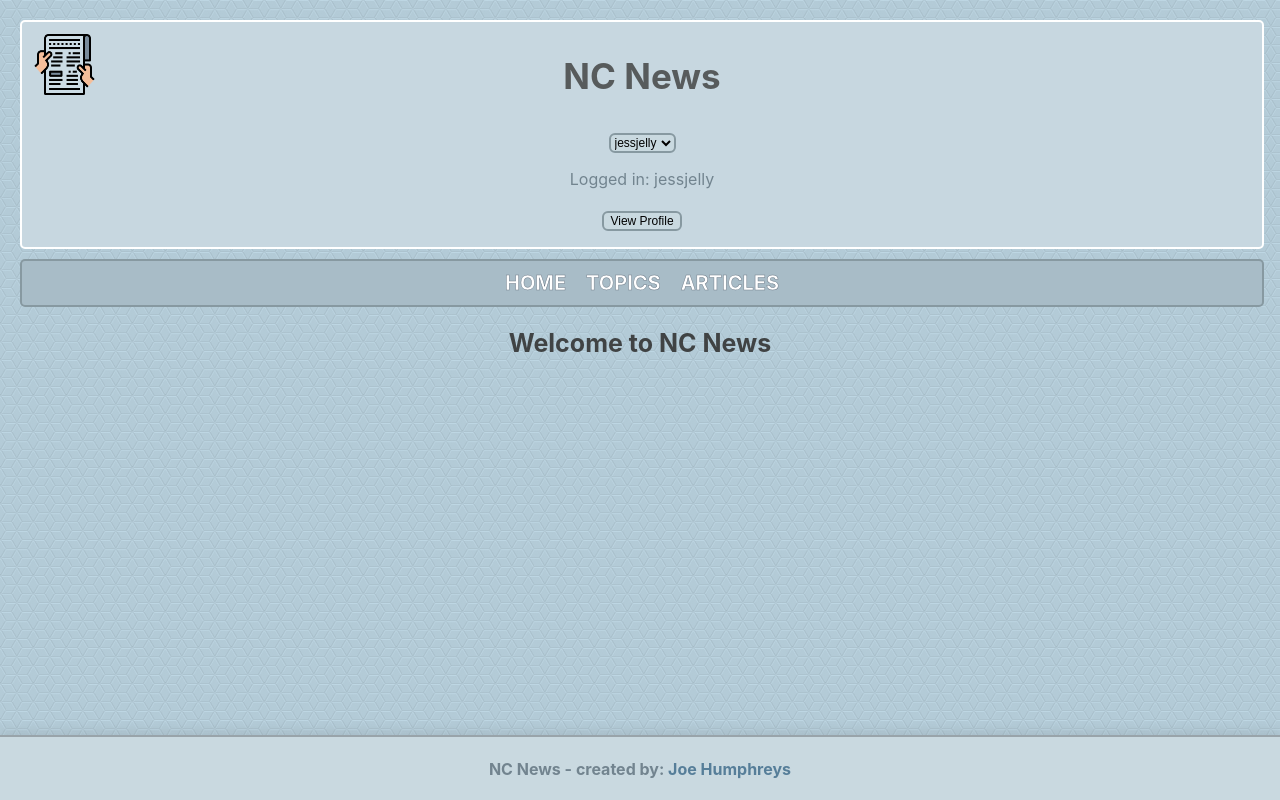
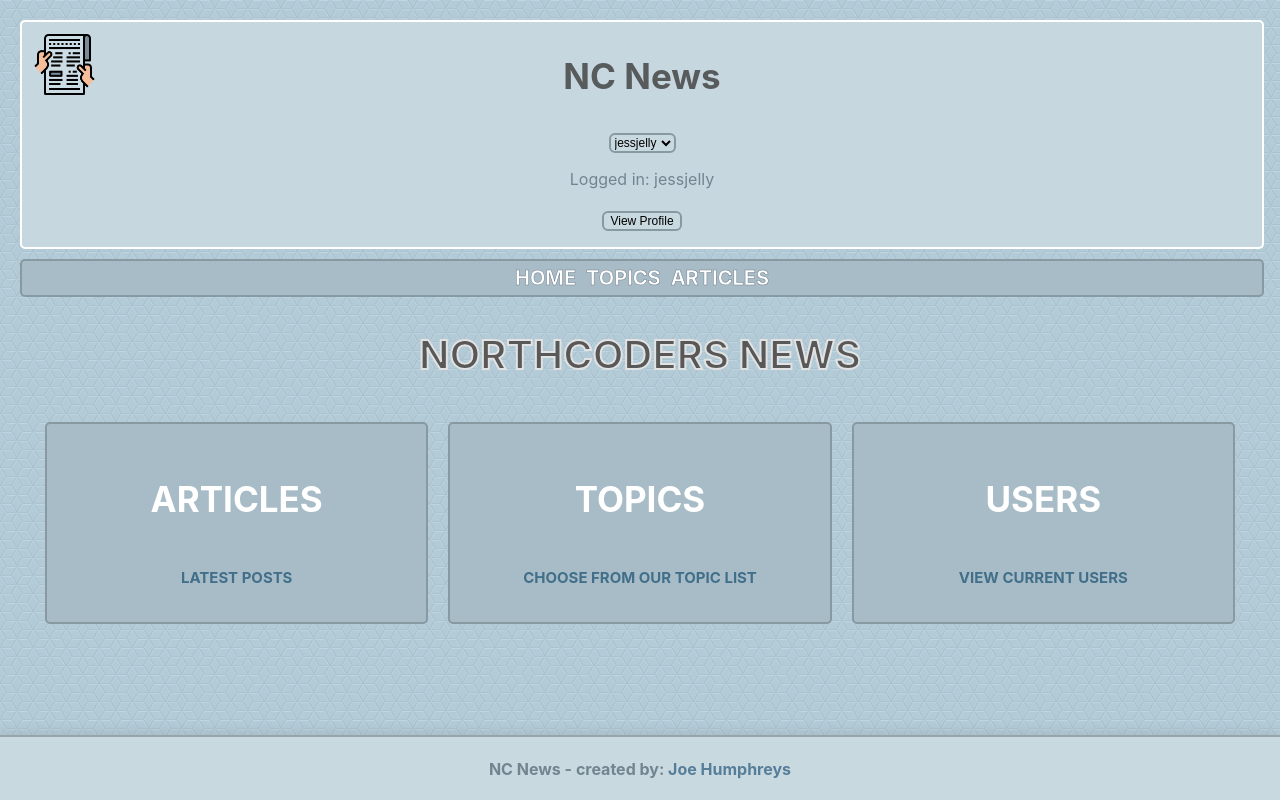
Before and after one commit to jbh94/fe-nc-news, a React (Create React App) app in the folder fe-nc-news/: page / in a window 1280 px wide. Built offline with nearby package versions, Linux system fonts and the light colour scheme; the HTML template or start-up script is replaced by a standard one.

Commit message:
style changes & misc bug fixes

```diff
--- a/fe-nc-news/package.json
+++ b/fe-nc-news/package.json
@@ -37,6 +37,7 @@
     "@iconify/icons-foundation": "^1.0.1",
     "@iconify/icons-ion": "^1.0.2",
     "@iconify/icons-mdi": "^1.0.10",
+    "@iconify/icons-twemoji": "^1.0.3",
     "@iconify/react": "^1.1.1"
   }
 }
--- a/fe-nc-news/src/App.css
+++ b/fe-nc-news/src/App.css
@@ -15,6 +15,11 @@
   text-align: center;
   background-color: #cfe9f7;
 } */
+
+.container img {
+  border: 2px solid rgb(102, 133, 141);
+  border-radius: 20px;
+}
 
 html {
   padding-bottom: 60px; /* FOOTER PADDING / COULD BREAK OTHER THINGS :o */
@@ -60,7 +65,7 @@ html {
 
 ul {
   list-style-type: none;
-  padding: 10px;
+  padding: 5px;
   margin: 0px;
   display: inline;
   color: white;
@@ -68,7 +73,7 @@ ul {
 
 .nav li {
   display: inline;
-  padding: 10px;
+  padding: 5px;
 }
 
 .nav li:hover {
@@ -110,6 +115,66 @@ html {
 
 h4 {
   color: rgb(114, 132, 143);
+}
+
+.homepage-wrapper {
+  margin: 15px;
+}
+
+.homepage-wrapper h2 {
+  -webkit-text-stroke-width: 2px;
+  -webkit-text-stroke-color: rgb(226, 226, 226);
+  color: rgb(88, 88, 88);
+  font-size: 40px;
+  text-transform: uppercase;
+}
+
+.row {
+  display: flex;
+  flex-direction: row;
+  flex-wrap: wrap;
+  width: 100%;
+}
+
+.column {
+  display: flex;
+  flex-direction: row;
+  flex: 1;
+  background-color: #a8bcc7;
+  border: 2px solid #8799a1;
+  border-radius: 5px;
+  padding: 20px;
+  margin: 10px;
+  font-size: 20px;
+  text-transform: uppercase;
+  text-align: center;
+}
+
+.column p {
+  font-size: 15px;
+  font-weight: bold;
+  color: rgb(65, 111, 138);
+}
+
+.homepage-icon {
+  font-size: 50px;
+}
+
+.column h1 {
+  color: white;
+}
+
+.column h1:hover {
+  color: rgb(225, 233, 238);
+}
+
+@media screen and (min-width: 700px) {
+  .column {
+    flex-direction: column;
+  }
+  .row {
+    flex-direction: row;
+  }
 }
 
 .footer-a {
@@ -199,7 +264,6 @@ h4 {
 
 .comment-box p {
   font-size: 14px;
-  text-transform: uppercase;
   font-weight: bold;
   font-family: -apple-system, BlinkMacSystemFont, 'Segoe UI', Roboto, Oxygen,
     Ubuntu, Cantarell, 'Open Sans', 'Helvetica Neue', sans-serif;
@@ -235,7 +299,6 @@ h4 {
   border: 2px solid #8799a1;
   border-radius: 6px;
   font-size: 12px;
-  cursor: pointer;
 }
 
 h3 {
@@ -261,7 +324,6 @@ h1 {
   margin: auto;
   width: 80%;
   font-size: 14px;
-  text-transform: uppercase;
   font-weight: bold;
   font-family: -apple-system, BlinkMacSystemFont, 'Segoe UI', Roboto, Oxygen,
     Ubuntu, Cantarell, 'Open Sans', 'Helvetica Neue', sans-serif;
@@ -270,6 +332,7 @@ h1 {
   padding-right: 25px;
   margin-top: 10px;
   margin-bottom: 10px;
+  word-spacing: 0.2em;
 }
 
 .article-container h2 {
@@ -299,6 +362,8 @@ h1 {
 
 .article-link p {
   color: rgb(143, 172, 190);
+  text-transform: uppercase;
+  font-size: 20px;
 }
 
 .dropbtn {
--- a/fe-nc-news/src/App.js
+++ b/fe-nc-news/src/App.js
@@ -10,6 +10,7 @@ import Topics from './Components/Topics';
 import SingleArticlePage from './Components/Pages/SingleArticlePage';
 import ErrorHandler from './Components/ErrorHandler';
 import Users from './Components/Users';
+import UsersPage from './Components/Pages/UsersPage';
 
 class App extends React.Component {
   state = {
@@ -33,6 +34,7 @@ class App extends React.Component {
           <SingleArticlePage path="/articles/:article_id" username={username} />
           <Topics path="/topics" username={username} />
           <ErrorHandler default />
+          <UsersPage path="/users" />
         </Router>
         <Footer />
       </div>
--- a/fe-nc-news/src/Components/ArticleContainer.js
+++ b/fe-nc-news/src/Components/ArticleContainer.js
@@ -1,10 +1,7 @@
 import React from 'react';
 import { Link } from '@reach/router';
 
-class ArticleContainer extends React.Component {
-  state = {};
-
-  render() {
+const ArticleContainer = props => {
   const {
     article_id,
     author,
@@ -13,7 +10,7 @@ class ArticleContainer extends React.Component {
     title,
     topic,
     votes
-    } = this.props;
+  } = props;
 
   return (
     <div className="article-container">
@@ -33,7 +30,6 @@ class ArticleContainer extends React.Component {
       </div>
     </div>
   );
-  }
-}
+};
 
 export default ArticleContainer;
--- a/fe-nc-news/src/Components/Comment.js
+++ b/fe-nc-news/src/Components/Comment.js
@@ -5,7 +5,7 @@ import VoteUpdater from './VoteUpdaterComment';
 import * as api from '../api';
 
 class Comment extends React.Component {
-  state = { err: null, comments: this.props.comment };
+  state = { err: null, comments: this.props.comment, deleted: false };
   render() {
     const {
       author,
@@ -49,9 +49,23 @@ class Comment extends React.Component {
     );
   }
 
+  //should possibly be in commentlist.js
   removeComment = () => {
     const { comment_id } = this.state.comments;
+    console.log(this.state.comments, 'comments');
+    console.log({ comment_id }, 'comment id destructured from state');
     api.deleteComment(comment_id);
+    this.setState(prevState => {
+      const { comments } = this.state;
+      console.log(prevState.comments);
+      console.log(prevState);
+      console.log({ comments }, 'comments destructured from state');
+
+      const result = prevState.comments.filter(
+        comment => comment.comments.comment_id !== comment_id
+      );
+      return { comments: result };
+    });
   };
 }
 
--- a/fe-nc-news/src/Components/CommentList.js
+++ b/fe-nc-news/src/Components/CommentList.js
@@ -6,7 +6,7 @@ import ErrorHandler from './ErrorHandler';
 import AddComment from './AddComment';
 
 class CommentList extends React.Component {
-  state = { comments: {}, isLoading: true };
+  state = { comments: [], isLoading: true };
 
   render() {
     const { comments, isLoading, err } = this.state;
--- a/fe-nc-news/src/Components/Pages/Homepage.js
+++ b/fe-nc-news/src/Components/Pages/Homepage.js
@@ -1,10 +1,40 @@
 import React from 'react';
+import { Link } from '@reach/router';
+import { Icon } from '@iconify/react';
+import blueBook from '@iconify/icons-emojione/blue-book';
+import booksIcon from '@iconify/icons-emojione/books';
+import speakingHead from '@iconify/icons-twemoji/speaking-head';
 
 const Homepage = () => {
   return (
-    <div>
-      <h2>Welcome to NC News</h2>
-    </div>
+    <>
+      <div className="homepage-wrapper">
+        <h2>Northcoders News</h2>
+        <div className="row">
+          <div className="column">
+            <Icon className="homepage-icon" icon={speakingHead}></Icon>
+            <Link className="link-style" to="/articles/">
+              <h1>Articles</h1>
+            </Link>
+            <p>Latest posts</p>
+          </div>
+          <div className="column">
+            <Icon className="homepage-icon" icon={blueBook}></Icon>
+            <Link className="link-style" to="/topics/">
+              <h1>Topics</h1>
+            </Link>
+            <p>Choose from our topic list</p>
+          </div>
+          <div className="column">
+            <Icon className="homepage-icon" icon={booksIcon}></Icon>
+            <Link className="link-style" to="/users/">
+              <h1>Users</h1>
+            </Link>
+            <p>View current users</p>
+          </div>
+        </div>
+      </div>
+    </>
   );
 };
 
--- /dev/null
+++ b/fe-nc-news/src/Components/Pages/UsersPage.js
@@ -0,0 +1,17 @@
+import React from 'react';
+
+class UsersPage extends React.Component {
+  state = {
+    user: null,
+    isLoading: true
+  };
+
+  render() {
+    return (
+      <div>
+        <h1>List of all current users:</h1>
+      </div>
+    );
+  }
+}
+export default UsersPage;
```
Also changed, not shown: 1 other file (tests, documents, lock files or other folders). Lines whose indentation alone changed are shown as unchanged.
